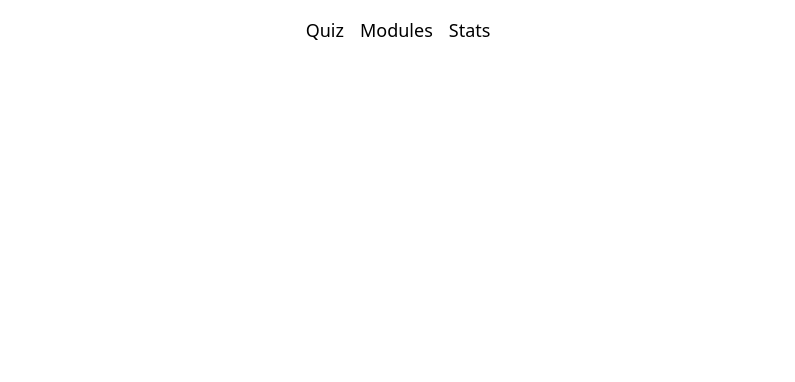
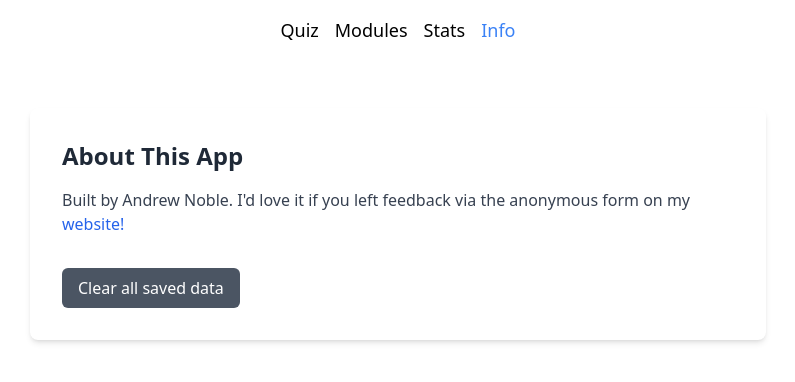
Before and after one commit to andrew-noble/mental-math, a React (Vite) app: page /mental-math/info in a window 1280 px wide. Before the commit this address had no page. Shown: the top 382 px of the page, without its empty margins (242-1037 px from the left). Built offline with nearby package versions, Linux system fonts and the light colour scheme.

Commit message:
change folder structure, add info page

```diff
--- a/src/App.jsx
+++ b/src/App.jsx
@@ -1,8 +1,9 @@
 import { BrowserRouter, Routes, Route, NavLink } from "react-router-dom";
 import { useState } from "react";
-import Quiz from "./components/Quiz.jsx";
-import Menu from "./components/Menu.jsx";
-import Stats from "./components/Stats.jsx";
+import Quiz from "./pages/Quiz.jsx";
+import Modules from "./pages/Modules.jsx";
+import Stats from "./pages/Stats.jsx";
+import Info from "./pages/Info.jsx";
 
 export default function App() {
   const [module, setModule] = useState("multiplication");
@@ -26,7 +27,7 @@ export default function App() {
           Quiz
         </NavLink>
         <NavLink
-          to="/menu"
+          to="/modules"
           className={({ isActive }) =>
             `text-lg font-medium transition-colors ${
               isActive ? "text-blue-500" : "hover:text-blue-500"
@@ -45,6 +46,16 @@ export default function App() {
         >
           Stats
         </NavLink>
+        <NavLink
+          to="/info"
+          className={({ isActive }) =>
+            `text-lg font-medium transition-colors ${
+              isActive ? "text-blue-500" : "hover:text-blue-500"
+            }`
+          }
+        >
+          Info
+        </NavLink>
       </nav>
 
       {/* Route definitions */}
@@ -52,10 +63,11 @@ export default function App() {
       <Routes>
         <Route path="/" element={<Quiz module={module} />} />
         <Route
-          path="/menu"
-          element={<Menu changeModule={handleModuleChange} />}
+          path="/modules"
+          element={<Modules changeModule={handleModuleChange} />}
         />
         <Route path="/stats" element={<Stats module={module} />} />
+        <Route path="/info" element={<Info />} />
       </Routes>
     </BrowserRouter>
   );
--- a/src/main.jsx
+++ b/src/main.jsx
@@ -5,4 +5,8 @@ import "./index.css";
 
 const root = createRoot(document.getElementById("root"));
 
-root.render(<App />);
+root.render(
+  <StrictMode>
+    <App />
+  </StrictMode>
+);
--- /dev/null
+++ b/src/pages/Info.jsx
@@ -0,0 +1,58 @@
+import { useState } from "react";
+import { clearStorage } from "../services/localStorage";
+
+export default function Info() {
+  const [showConfirm, setShowConfirm] = useState(false);
+
+  const handleClearData = () => {
+    if (showConfirm) {
+      clearStorage();
+      setShowConfirm(false);
+    } else {
+      setShowConfirm(true);
+    }
+  };
+
+  return (
+    <div className="max-w-3xl mx-auto p-4 mt-8">
+      <div className="bg-white p-8 rounded-lg shadow-md">
+        <h1 className="text-2xl font-bold text-gray-800 mb-4">
+          About This App
+        </h1>
+        <p className="text-gray-700">
+          Built by Andrew Noble. I'd love it if you left feedback via the
+          anonymous form on my{" "}
+          <a
+            href="https://www.andrewnoble.me"
+            target="_blank"
+            rel="noopener noreferrer"
+            className="text-blue-600 hover:text-blue-800 hover:underline font-medium"
+          >
+            website!
+          </a>
+        </p>
+
+        <div className="mt-8 flex gap-3">
+          <button
+            onClick={handleClearData}
+            className={`px-4 py-2 rounded-md transition-colors ${
+              showConfirm
+                ? "bg-red-600 hover:bg-red-700 text-white"
+                : "bg-gray-600 hover:bg-gray-700 text-white"
+            }`}
+          >
+            {showConfirm ? "Click again to confirm" : "Clear all saved data"}
+          </button>
+          {showConfirm && (
+            <button
+              onClick={() => setShowConfirm(false)}
+              className="px-4 py-2 rounded-md border border-gray-300 bg-white text-gray-700 hover:bg-gray-50 transition-colors"
+            >
+              Cancel
+            </button>
+          )}
+        </div>
+      </div>
+    </div>
+  );
+}
--- a/src/components/Menu.jsx
+++ b/src/pages/Modules.jsx
@@ -1,4 +1,4 @@
-import ModuleCard from "./ModuleCard";
+import ModuleCard from "../components/ModuleCard";
 import { useNavigate } from "react-router-dom";
 
 export default function Menu({ changeModule }) {
--- a/src/components/Quiz.jsx
+++ b/src/pages/Quiz.jsx
@@ -1,12 +1,12 @@
 import { useState, useRef, useEffect } from "react";
 import getQuestion from "../services/getQuestion";
-import EntryArea from "./EntryArea";
-import PromptBar from "./PromptBar";
+import EntryArea from "../components/EntryArea";
+import PromptBar from "../components/PromptBar";
 import { updateUserStats } from "../services/updateStats";
-import FeedbackMessage from "./FeedbackMessage";
-import Scoreboard from "./Scoreboard";
+import FeedbackMessage from "../components/FeedbackMessage";
+import Scoreboard from "../components/Scoreboard";
 import Stopwatch from "../services/stopwatch";
-import StartModal from "./StartModal";
+import StartModal from "../components/StartModal";
 
 export default function Quiz({ module }) {
   const [isStarted, setIsStarted] = useState(false);
@@ -38,12 +38,11 @@ export default function Quiz({ module }) {
       stopwatchRef.current.getElapsedTime()
     );
 
-    time > 10 ? (time = 10) : time; //clamp time to 10 seconds bc people prolly idle
+    time > 10 ? (time = 5) : time; //clamp time to 5 seconds bc people prolly idle
 
     updateUserStats(question.id, isCorrect, time);
 
     if (isCorrect) {
-      // console.log("correct");
       setScore((prev) => prev + 1);
       setStreak((prev) => prev + 1);
       setFeedback({
@@ -53,7 +52,6 @@ export default function Quiz({ module }) {
         time: time,
       });
     } else {
-      // console.log("incorrect");
       setStreak(0);
       setFeedback({
         type: "incorrect",
--- a/src/components/Stats.jsx
+++ b/src/pages/Stats.jsx
@@ -1,5 +1,5 @@
 import questions from "../questions.json";
-import QuestionStat from "./QuestionStat";
+import QuestionStat from "../components/QuestionStat";
 import { getAllItems } from "../services/localStorage";
 
 const questionList = questions.questions;
```
